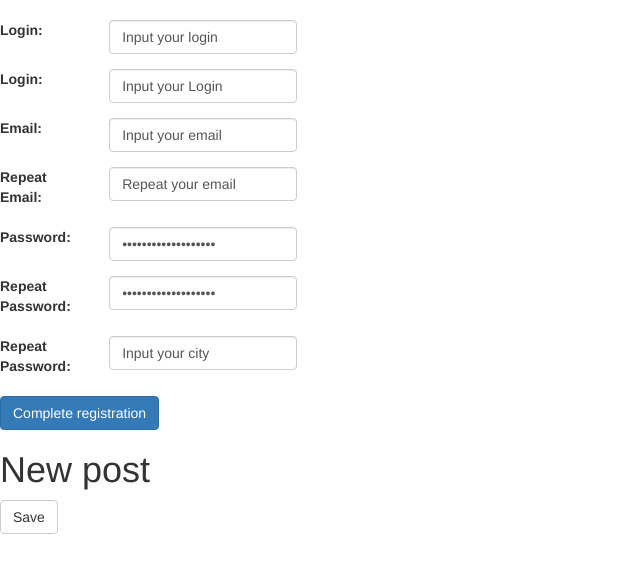
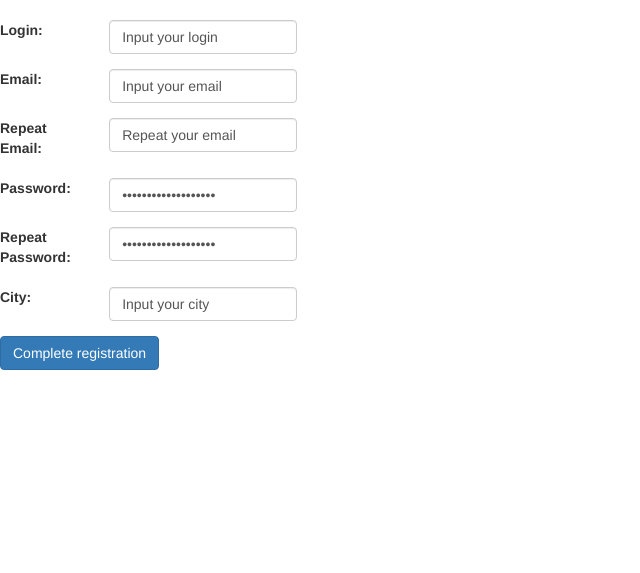
Before and after one commit to jimMoonrock/newproject, a Django app: page / in a window 1280 px wide. Shown: the top 573 px of the page, without its empty margins (0-640 px from the left). Run offline with Django 3.2, Linux system fonts and the light colour scheme; some libraries are stand-ins or nearby versions.

Commit message:
Last Change

```diff
--- a/app/templates/app/basic.html
+++ b/app/templates/app/basic.html
@@ -17,96 +17,84 @@
     {{form}}
 
     <div class="form-group row">
-    <label for="login_Form" class="col-sm-1 col-form-label">Login: </label>
+    <label for="login1" class="col-sm-1 col-form-label">Login: </label>
     <div class="col-sm-2">
-        <input type="text" class="form-control" id="login_Form" name = {{input_Login}}
+        <input type="text" class="form-control" id="login1" name = {{login}}
                   placeholder="Input your login" value ="Input your login">
     </div>
   </div>
-</form>
 
 
-<form method="post">
-    {% csrf_token %}
+
+
+
+
+
 
     <div class="form-group row">
-    <label for="login_form1" class="col-sm-1 col-form-label">Login: </label>
+    <label for="email1" class="col-sm-1 col-form-label">Email: </label>
     <div class="col-sm-2">
-      <input type="text" class="form-control" id="login_form1" name = {{login_form}}
-                  placeholder="Input your Login" value ="Input your Login">
-    </div>
-  </div>
-</form>
-
-
-<form method="post">
-    {% csrf_token %}
-
-    <div class="form-group row">
-    <label for="email_form1" class="col-sm-1 col-form-label">Email: </label>
-    <div class="col-sm-2">
-      <input type="text" class="form-control" id="email_form1" name = {{email_form}}
+      <input type="text" class="form-control" id="email1" name = {{email}}
                   placeholder="Input your email" value ="Input your email">
     </div>
   </div>
 
       <div class="form-group row">
-    <label for="email_form2" class="col-sm-1 col-form-label">Repeat Email: </label>
+    <label for="email2" class="col-sm-1 col-form-label">Repeat Email: </label>
     <div class="col-sm-2">
-      <input type="text" class="form-control" id="email_form2" name = {{email_form}}
+      <input type="text" class="form-control" id="email2" name = {{email}}
                   placeholder="Repeat your email" value ="Repeat your email">
     </div>
   </div>
-</form>
 
 
-<form method="post">
-    {% csrf_token %}
+
+
 
   <div class="form-group row">
-    <label for="password_form1" class="col-sm-1 col-form-label">Password: </label>
+    <label for="password1" class="col-sm-1 col-form-label">Password: </label>
     <div class="col-sm-2">
-      <input type="password" class="form-control" id="password_form1" name = {{password_form}}
+      <input type="password" class="form-control" id="password1" name = {{password}}
                   placeholder="Input your password" value ="Input your password">
     </div>
   </div>
 
 
     <div class="form-group row">
-    <label for="password_form2" class="col-sm-1 col-form-label">Repeat Password: </label>
+    <label for="password2" class="col-sm-1 col-form-label">Repeat Password: </label>
     <div class="col-sm-2">
-      <input type="password" class="form-control" id="password_form2" name = {{password_form}}
+      <input type="password" class="form-control" id="password2" name = {{password}}
                   placeholder="Repeat your password" value ="Input your password">
     </div>
   </div>
-</form>
 
 
 
-    <form method="post">
-        {% csrf_token %}
+
+
      <div class="form-group row">
-    <label for="city_form" class="col-sm-1 col-form-label">Repeat Password: </label>
+    <label for="city1" class="col-sm-1 col-form-label">City: </label>
     <div class="col-sm-2">
-      <input type="text" class="form-control" id="city_form" name = {{city_form}}
+      <input type="text" class="form-control" id="city1" name = {{city}}
                   placeholder="Input your city" value ="Input your city">
     </div>
   </div>
-    </form>
+
 
     <button class="btn btn-primary" type="submit">Complete registration</button>
 
 
 
-{% block content %}
+<!--{% block content %}
     <h1>New post</h1>
     <form method="POST" class="post-form">
         {% csrf_token %}
         {{ form.as_p }}
         <button type="submit" class="save btn btn-default">Save</button>
-    </form>
 {% endblock %}
+    -->
 
+</form>
 
 </body>
 </html>
```
Also changed, not shown: app/forms.py (+5 -5 lines).
